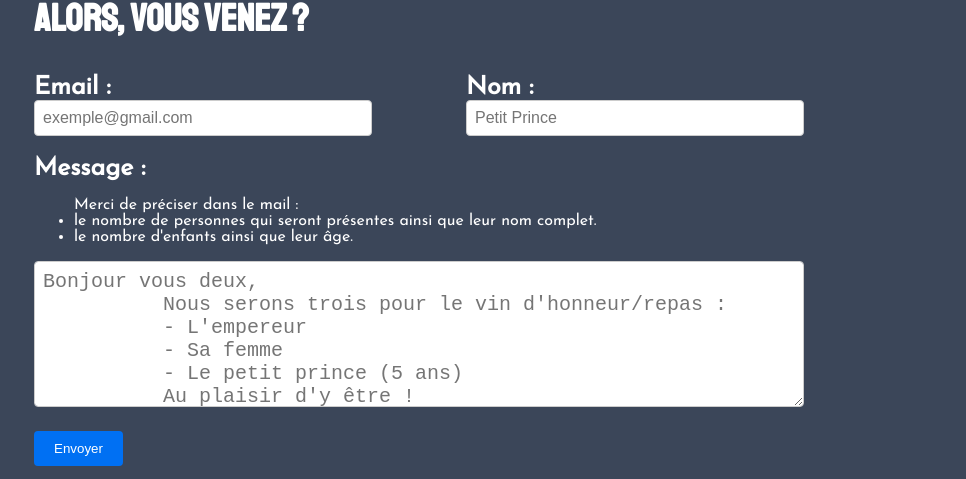
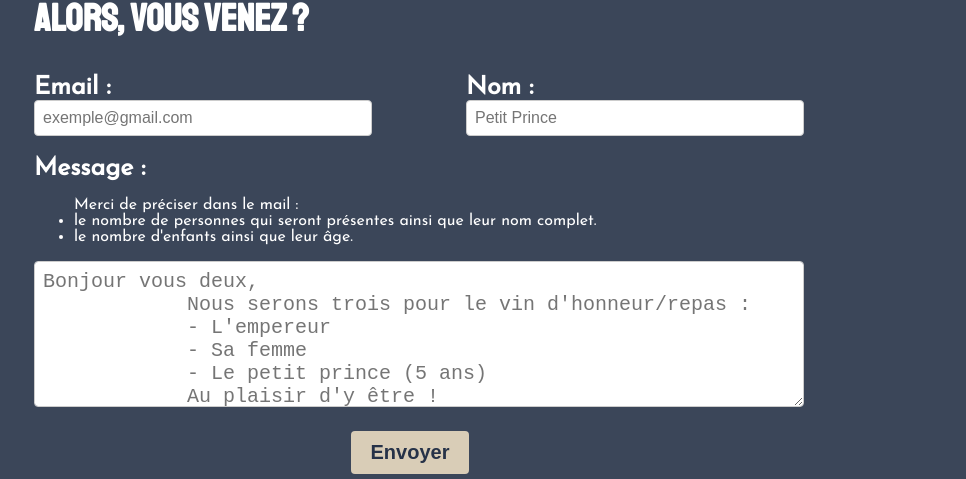
Before and after one commit to tatiana-sthl/wedding, a Next.js app: page / in a window 1280 px wide. Shown: the part 3284-3763 px from the top of the page, without its empty margins (230-1196 px from the left). Built offline with nearby package versions, Linux system fonts and the light colour scheme.

Commit message:
confirm about email send

```diff
--- a/src/app/components/rsvp.js
+++ b/src/app/components/rsvp.js
@@ -8,6 +8,7 @@ const Rsvp = () => {
     email: '',
     message: '',
   });
+  const [isEmailSent, setIsEmailSent] = useState(false);
 
   const handleChange = (e) => {
     const { name, value } = e.target;
@@ -28,8 +29,7 @@ const Rsvp = () => {
     });
 
     if (response.status === 200) {
-      // Gérer le succès de l'envoi
-      console.log('E-mail envoyé avec succès.');
+      setIsEmailSent(true);
     } else {
       // Gérer l'échec de l'envoi
       console.error('Erreur lors de l\'envoi de l\'e-mail.');
@@ -37,6 +37,8 @@ const Rsvp = () => {
   };
 
   return (
+    <div>
+      {isEmailSent && <p className={styles.success}>Email envoyé avec succès!</p>}
       <form className={styles.contactForm} onSubmit={handleSubmit}>
         <div className={styles.mailInfos}>
           <div className={styles.formGroup}>
@@ -88,8 +90,12 @@ const Rsvp = () => {
             Au plaisir d'y être !`}
           />
         </div>
+        <div className={styles.formButton}>
           <button className={styles.button} type="submit">Envoyer</button>
+        </div>
+
       </form>
+    </div>
   );
 };
 
--- a/src/app/page.module.css
+++ b/src/app/page.module.css
@@ -243,10 +243,26 @@
 }
 
 .button {
-  background-color: #0070f3;
-  color: #fff;
+  background-color: #d9cdb7;
+  color: #263248;
+  font-size: 20px;
   padding: 10px 20px;
   border: none;
   border-radius: 4px;
   cursor: pointer;
+  font-weight: bold;
 }
+
+.formButton {
+  text-align: center;
+}
+
+.success {
+  text-align: center;
+  background-color: #d9cdb7;
+  color: #263248;
+  padding: 10px 20px;
+  border: none;
+  border-radius: 4px;
+  margin: 2vw 13vw 2vw 14vw;
+}
```
Lines whose indentation alone changed are shown as unchanged.
